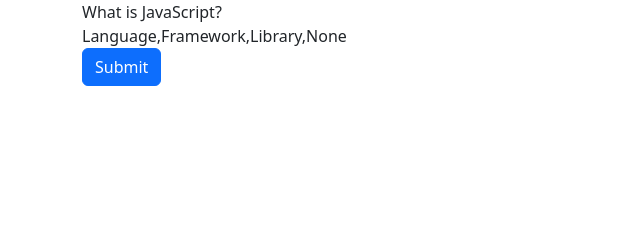
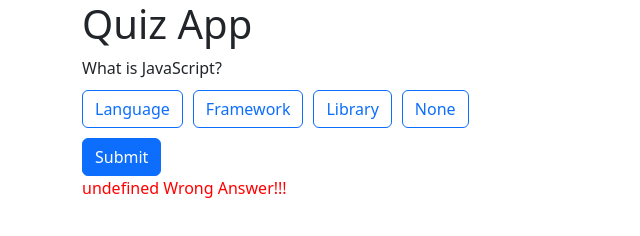
Before and after one commit to aman01awasthi/Javascript-Fundamentals, a plain HTML site: page MiniProjects/QuizApp/index.html in a window 1280 px wide. Both pictures are taken after a click on the button "Submit". Shown: the whole page, without its empty margins (0-640 px from the left). Drawn offline with nearby package versions, Linux system fonts and the light colour scheme.

Commit message:
Implement Quiz App basic functionality with dynamic questions and answer validation

```diff
--- a/MiniProjects/QuizApp/index.html
+++ b/MiniProjects/QuizApp/index.html
@@ -3,26 +3,29 @@
   <head>
     <meta charset="UTF-8" />
     <meta name="viewport" content="width=device-width, initial-scale=1.0" />
-    <title>Word & Text Utility Page</title>
-
-    <link rel="stylesheet" href="style.css" />
+    <title>Document</title>
     <link
       href="https://cdn.jsdelivr.net/npm/bootstrap@5.3.8/dist/css/bootstrap.min.css"
       rel="stylesheet"
       integrity="sha384-sRIl4kxILFvY47J16cr9ZwB07vP4J8+LH7qKQnuqkuIAvNWLzeN8tE5YBujZqJLB"
       crossorigin="anonymous"
     />
+    <link rel="stylesheet" href="style.css" />
   </head>
   <body>
     <div class="container">
+      <h1>Quiz App</h1>
+      <div class="row">
         <div class="questionContainer"></div>
         <div class="optionArea"></div>
         <div class="button">
-            <button class="btn btn-primary" type="button">Submit</button>
+          <button class="btn btn-primary" type="button" id="submitBtn">
+            Submit
+          </button>
         </div>
-        <div class="scoreArea"></div>
+        <p class="scoreArea"></p>
+      </div>
     </div>
-
     <script
       src="https://cdn.jsdelivr.net/npm/bootstrap@5.3.8/dist/js/bootstrap.bundle.min.js"
       integrity="sha384-FKyoEForCGlyvwx9Hj09JcYn3nv7wiPVlz7YYwJrWVcXK/BmnVDxM+D2scQbITxI"
--- a/MiniProjects/QuizApp/index.js
+++ b/MiniProjects/QuizApp/index.js
@@ -5,18 +5,44 @@ let questions = [
     correct: "Language",
   },
 ];
+
 let currentQuestion = 0;
 function quizApp() {
   let question = questions[currentQuestion];
   let options = question.options;
+  let correct = question.correct;
   document.querySelector(".questionContainer").innerText = question.question;
-  document.querySelector(".optionArea").innerText = options;
-  console.log(options);
+  let optionArea = document.querySelector(".optionArea");
+  optionArea.innerHTML = "";
+  let selectedVal;
   for (let i = 0; i < options.length; i++) {
-        options.addEventListener("click", function () {
-        options[i] = options;
-      options.classList.add("selected");
+    let button = document.createElement("button");
+    button.textContent = options[i];
+    button.classList.add("btn", "btn-outline-primary");
+    optionArea.appendChild(button);
+    button.classList.remove("selected");
+    button.addEventListener("click", function () {
+      const allBtn = document.querySelectorAll(".optionArea button");
+      for (let button of allBtn) {
+        button.classList.remove("selected");
+      }
+      this.classList.add("selected");
+      selectedVal = this.textContent;
     });
+  }
+
+  let submitBtn = document.getElementById("submitBtn");
+  submitBtn.addEventListener("click", function () {
+    let scoreArea = document.querySelector(".scoreArea");
+    scoreArea.classList.remove("true", "false");
+    if (selectedVal == correct) {
+      scoreArea.innerText = selectedVal + " Correct Answer!!!  Got 5 points";
+      scoreArea.classList.add("true");
+    } else {
+      scoreArea.innerText = selectedVal + " Wrong Answer!!!";
+      scoreArea.classList.add("false");
     }
+  });
 }
+
 quizApp();
--- a/MiniProjects/QuizApp/style.css
+++ b/MiniProjects/QuizApp/style.css
@@ -1,3 +1,16 @@
-.selected{
-    border: 1px solid green;
+.selected {
+  border: 2px solid green;
 }
+
+.optionArea button {
+  margin-right: 10px;
+  margin-block: 10px;
+}
+
+.true {
+  color: green;
+}
+
+.false {
+  color: red;
+}
```
